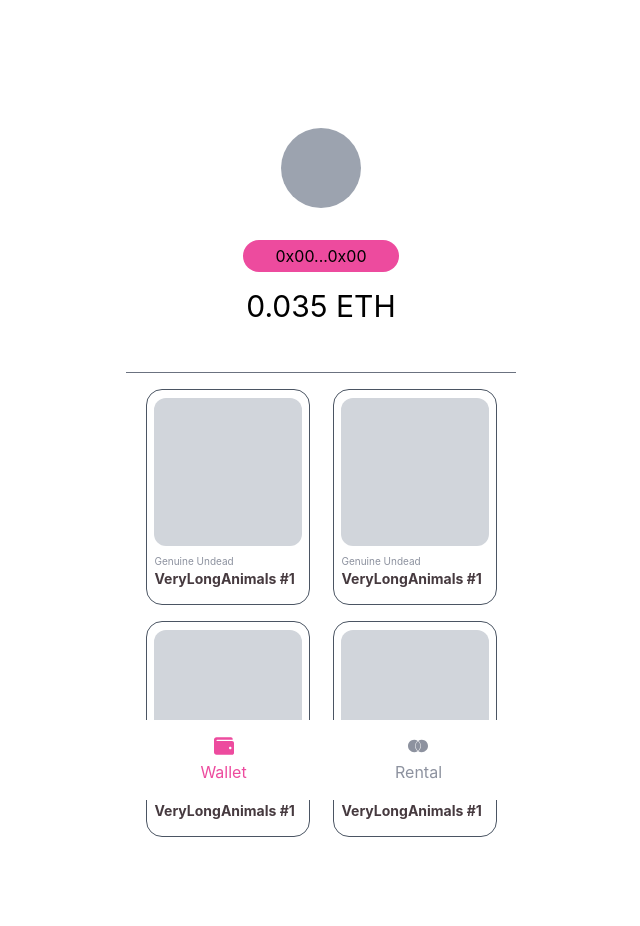
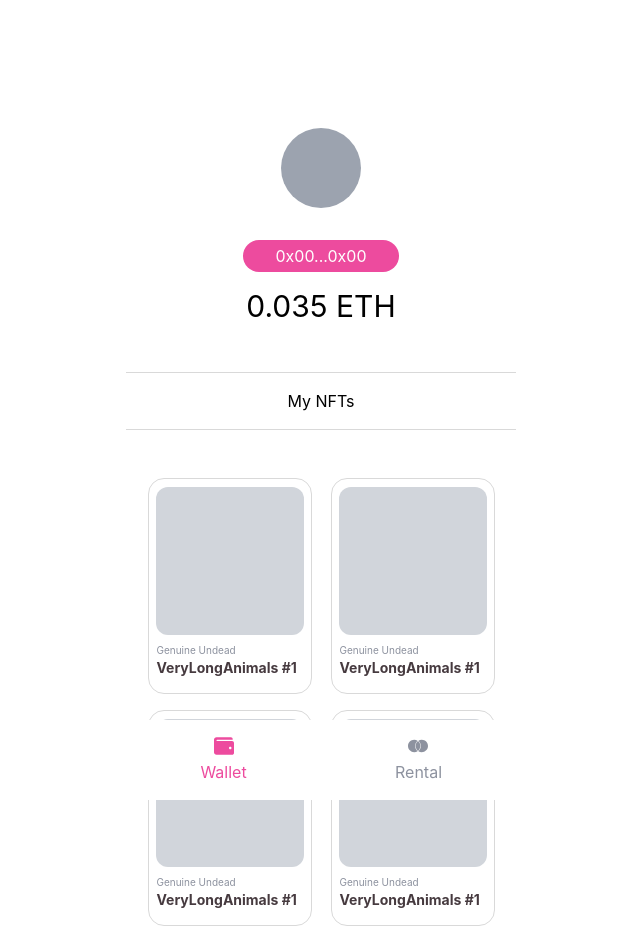
Before and after one commit to synschismo/eth-global-tokyo, a Next.js app in the folder front/: page / in a window 1280 px wide. Shown: the whole page, without its empty margins (319-959 px from the left). Before the commit the page ends 837 px from the top, so only its background shows below. Built offline with nearby package versions, Linux system fonts and the light colour scheme.

Commit message:
Fix: デザイン

```diff
--- a/front/features/CollectionCard/index.tsx
+++ b/front/features/CollectionCard/index.tsx
@@ -6,7 +6,7 @@ type Props = {};
 export const CollectionCard: FC<Props> = ({}) => {
   return (
     <div className="bg-gray h-[242px] w-[343px] rounded-lg">
-      <div className="h-[94px] w-[343] rounded-lg bg-gray-300">
+      <div className="h-[94px] w-[343] rounded-t-lg bg-gray-300">
         <Image
           className=""
           src={"/images/1.png"}
--- a/front/features/Footer/index.tsx
+++ b/front/features/Footer/index.tsx
@@ -1,3 +1,4 @@
+import Link from "next/link";
 import { FC } from "react";
 import { FaWallet } from "react-icons/fa";
 import { SiMastercard } from "react-icons/si";
@@ -18,12 +19,12 @@ export const Footer: FC<Props> = ({ mode }) => {
             <div className="text-pink mt-1 text-center">Wallet</div>
           </div>
         ) : (
-          <div>
+          <Link href="/">
             <div className="text-gray flex justify-center">
               <FaWallet size={20} />
             </div>
             <div className="text-gray mt-1 text-center">Wallet</div>
-          </div>
+          </Link>
         )}
       </div>
       <div className="flex items-center justify-center">
@@ -35,12 +36,12 @@ export const Footer: FC<Props> = ({ mode }) => {
             <div className="text-pink mt-1 text-center">Rental</div>
           </div>
         ) : (
-          <div>
+          <Link href="/collection/test">
             <div className="text-gray flex justify-center">
               <SiMastercard size={20} />
             </div>
             <div className="text-gray mt-1 text-center">Rental</div>
-          </div>
+          </Link>
         )}
       </div>
     </div>
--- /dev/null
+++ b/front/features/RentNftCard/index.tsx
@@ -0,0 +1,22 @@
+import { FC } from "react";
+
+type Props = {};
+
+export const RentNftCard: FC<Props> = ({}) => {
+  return (
+    <div className="border-gray mx-auto h-[248px] w-[164px] rounded-2xl border text-gray-600">
+      <div className="mx-auto mt-2 h-[148px] w-[148px] rounded-xl bg-gray-300"></div>
+      <div className="mx-2 mt-2">
+        <div className="text-gray text-[10px]">Genuine Undead</div>
+        <div className="text-brown text-sm font-bold">VeryLongAnimals #1</div>
+      </div>
+      <div className="border-gray mx-2 mt-2 flex items-center justify-between border-t pt-1">
+        <div className="text-[10px]">Daily rental fee:</div>
+        <div className=" flex items-center justify-end gap-1">
+          <div className="h-3 w-3 rounded-full bg-gray-400"></div>
+          <div className="font-bold">0.03</div>
+        </div>
+      </div>
+    </div>
+  );
+};
--- a/front/features/WalletNftCard/index.tsx
+++ b/front/features/WalletNftCard/index.tsx
@@ -4,7 +4,7 @@ type Props = {};
 
 export const WalletNftCard: FC<Props> = ({}) => {
   return (
-    <div className="mx-auto h-[216px] w-[164px] rounded-2xl border border-gray-600 text-gray-600">
+    <div className="border-gray mx-auto h-[216px] w-[164px] rounded-2xl border text-gray-600">
       <div className="mx-auto mt-2 h-[148px] w-[148px] rounded-xl bg-gray-300"></div>
       <div className="mx-2 mt-2">
         <div className="text-gray text-[10px]">Genuine Undead</div>
--- a/front/pages/collection/[id].tsx
+++ b/front/pages/collection/[id].tsx
@@ -4,6 +4,7 @@ import { StyleLayout } from "../../features/StyleLayout";
 import { IoIosArrowDown } from "react-icons/io";
 import { Footer } from "../../features/Footer";
 import { CollectionCard } from "../../features/CollectionCard";
+import { RentNftCard } from "../../features/RentNftCard";
 
 const detail = () => {
   return (
@@ -12,6 +13,10 @@ const detail = () => {
       <div className="flex justify-center">
         <CollectionCard />
       </div>
+      <div className="mt-8 grid grid-cols-2 gap-y-4">
+        <RentNftCard />
+        <RentNftCard />
+      </div>
       <Footer mode="rental" />
     </StyleLayout>
   );
--- a/front/pages/index.tsx
+++ b/front/pages/index.tsx
@@ -9,17 +9,20 @@ const Home: NextPage = () => {
       <div className="pt-32">
         <div className="mx-auto h-20 w-20 rounded-full bg-gray-400"></div>
         <div className="mt-8 flex justify-center">
-          <div className="bg-pink rounded-full px-8 py-1">0x00...0x00</div>
+          <div className="bg-pink rounded-full px-8 py-1 text-white">
+            0x00...0x00
+          </div>
         </div>
         <div className="mt-4 text-center text-3xl text-black">0.035 ETH</div>
       </div>
-      <div className="mt-12 border-t border-gray-500 px-2 pt-4">
-        <div className="grid grid-cols-2 gap-y-4">
-          <WalletNftCard />
-          <WalletNftCard />
-          <WalletNftCard />
-          <WalletNftCard />
-        </div>
+      <div className="border-gray my-12 border-b border-t px-2 py-4 text-center">
+        My NFTs
+      </div>
+      <div className="mx-3 grid grid-cols-2 gap-y-4">
+        <WalletNftCard />
+        <WalletNftCard />
+        <WalletNftCard />
+        <WalletNftCard />
       </div>
       <Footer mode="wallet" />
     </StyleLayout>
```
